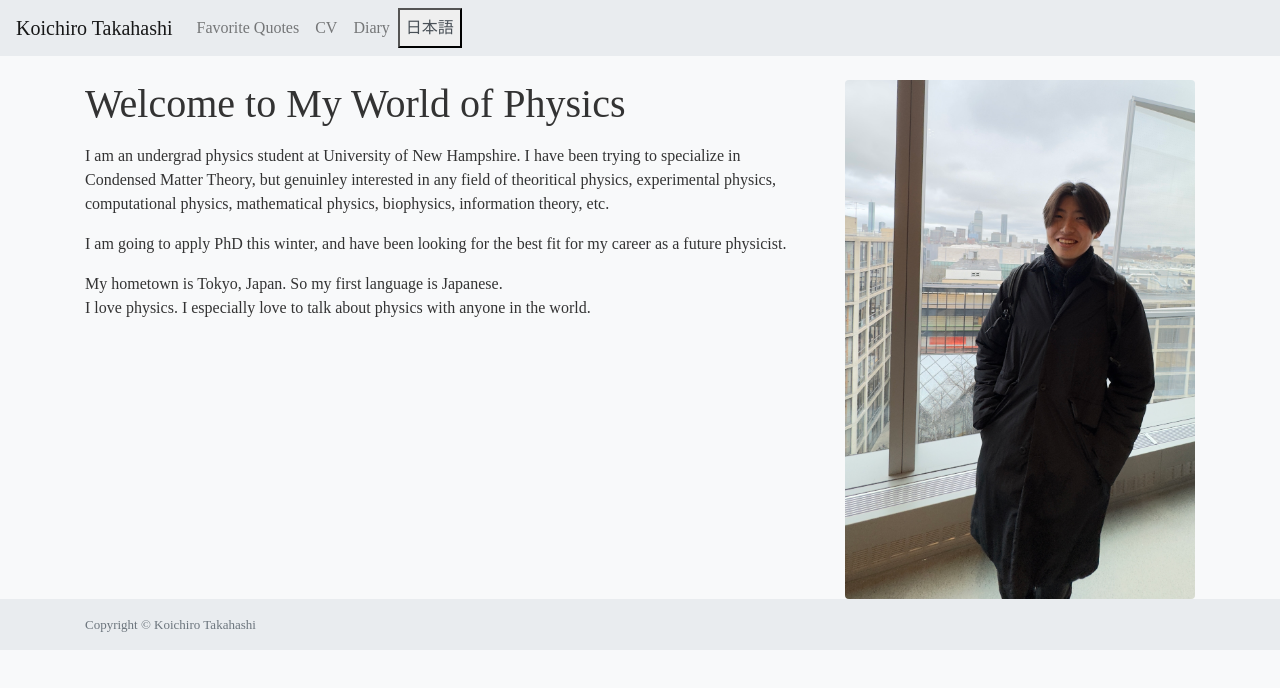
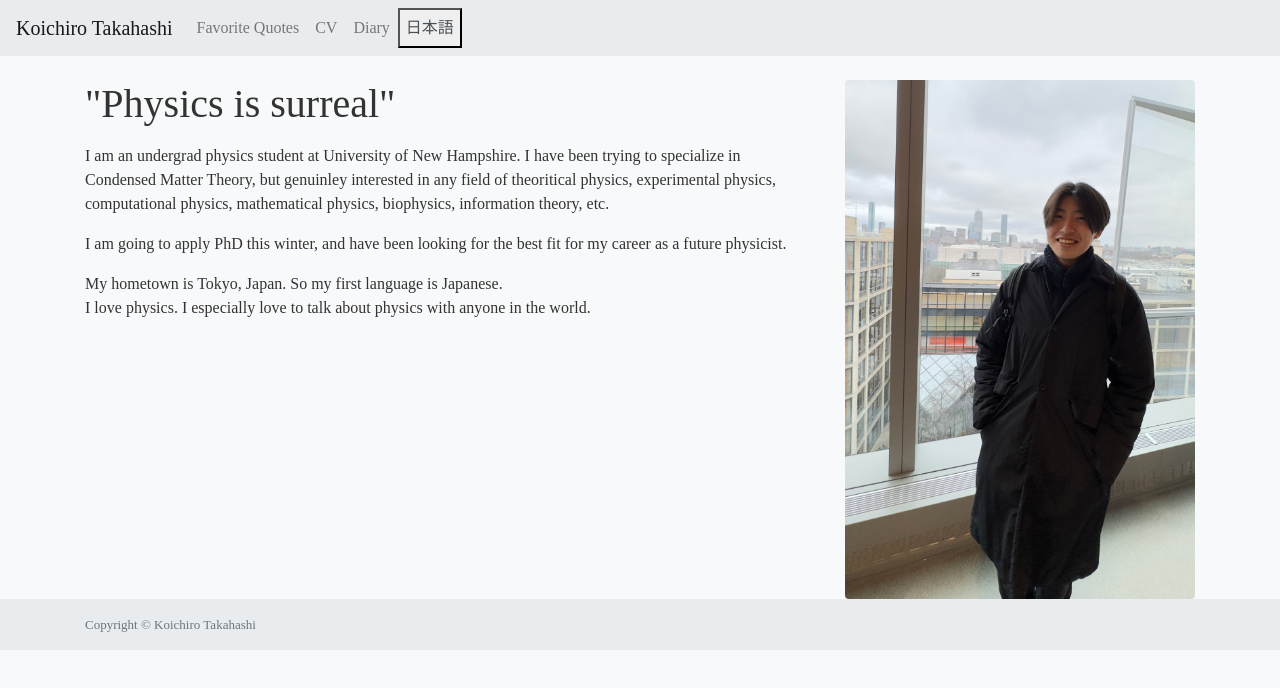
Before and after one commit to Koichiro0110/Koichiro0110.github.io, a plain HTML site: page index.html in a window 1280 px wide. Drawn offline with nearby package versions, Linux system fonts and the light colour scheme.

Commit message:
changed the name

```diff
--- a/index.html
+++ b/index.html
@@ -5,7 +5,7 @@
     <meta charset="utf-8">
     <meta name="viewport" content="width=device-width, initial-scale=1">
     <link rel="stylesheet" href="https://stackpath.bootstrapcdn.com/bootstrap/4.5.2/css/bootstrap.min.css">
-    <title>"Physics is surreal"</title>
+    <title>Koichiro Takahashi's Personal Website</title>
     <style>
         body {
             font-family: "Times New Roman", serif;
@@ -45,7 +45,7 @@
     <div class="container mt-4">
         <div class="row">
             <div class="col-md-8">
-                <h1>Welcome to My World of Physics</h1>
+                <h1>"Physics is surreal"</h1>
                 <p>
                     <div>
                         I am an undergrad physics student at University of New Hampshire.
```
Also changed, not shown: index_jp.html (+1 -1 lines).
